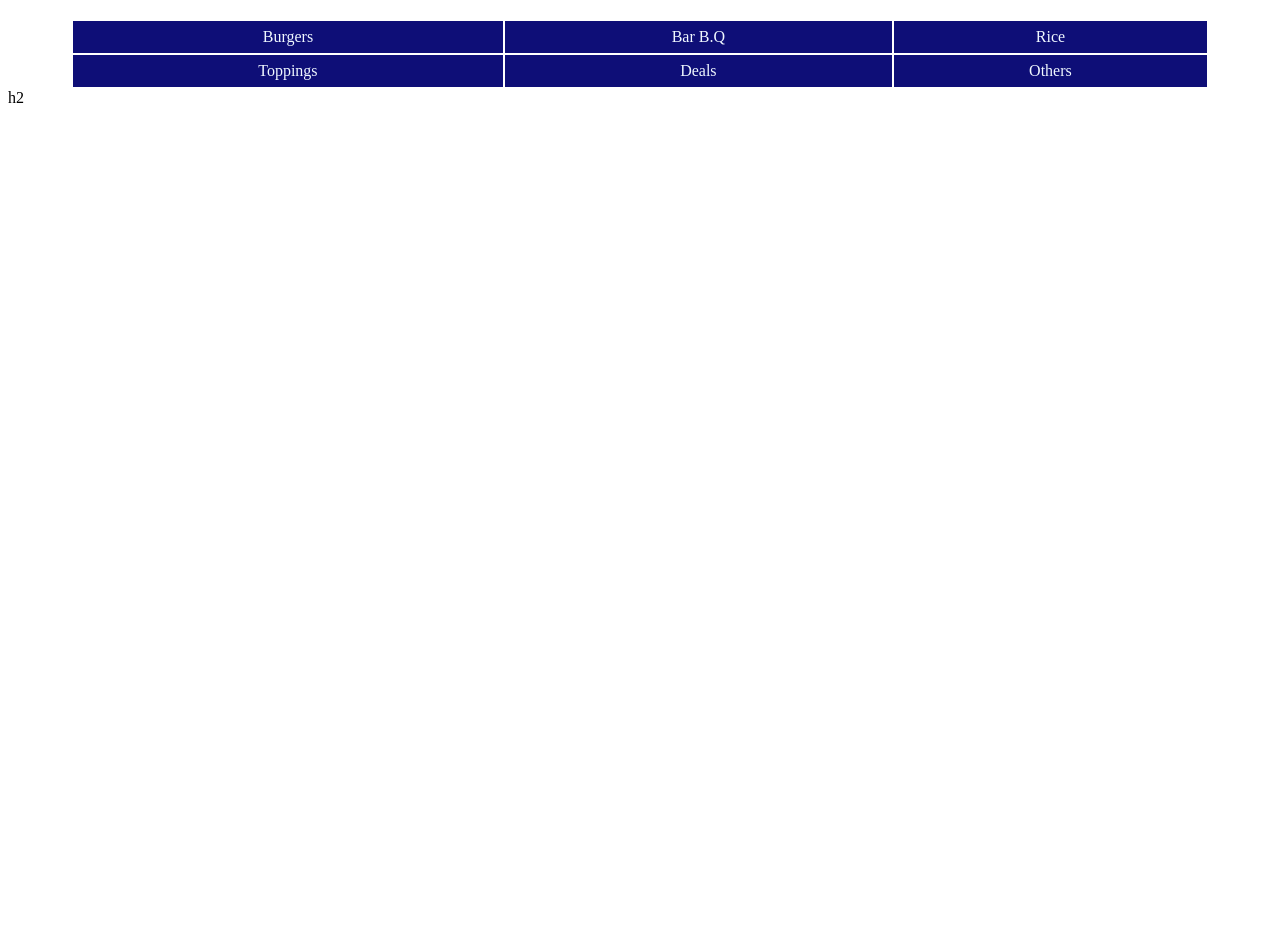
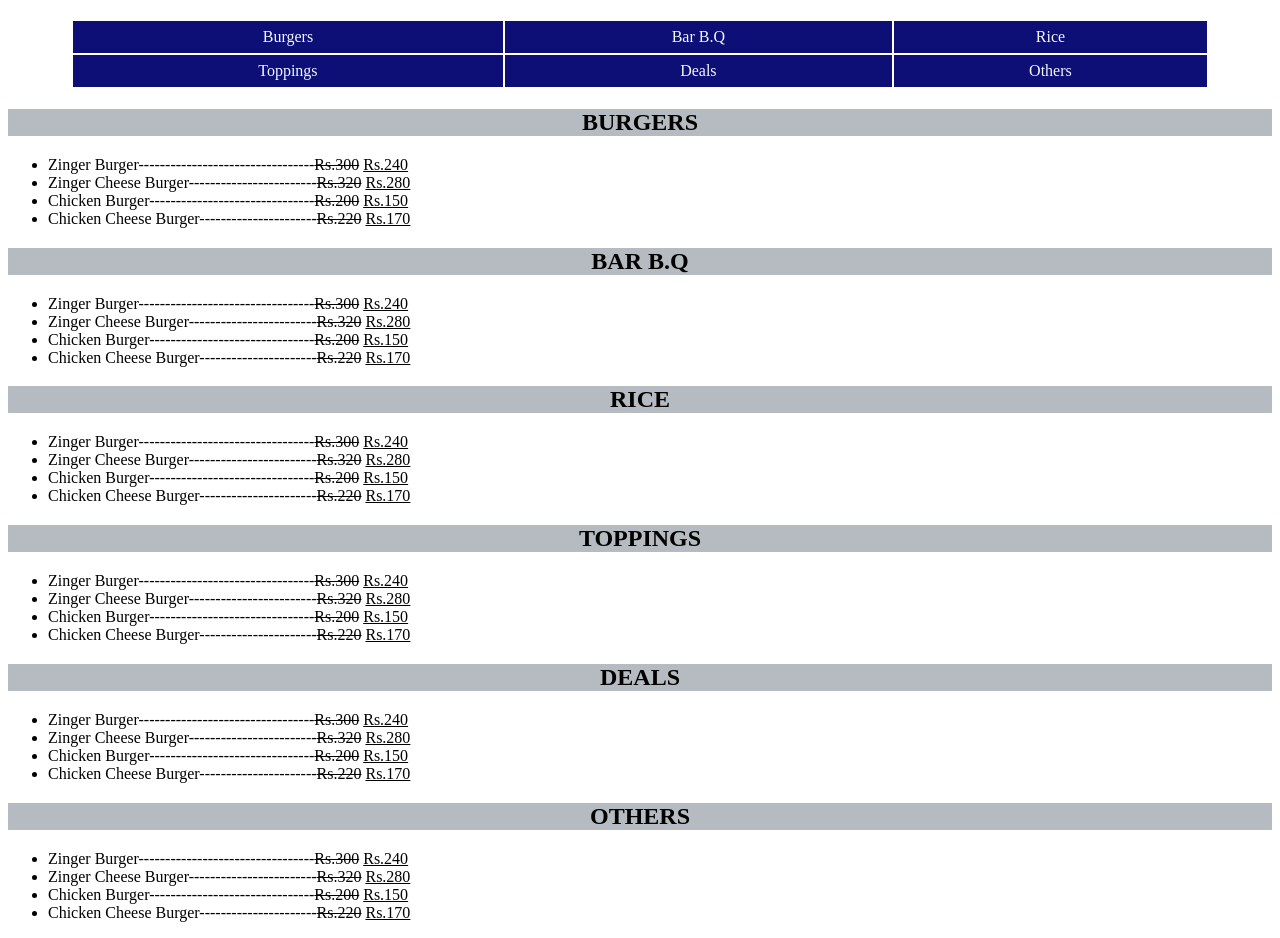
Before and after one commit to mohtishim/mini-web-layout, a plain HTML site: page index.html in a window 1280 px wide. Shown: the part 251-1189 px from the top of the page. Before the commit the page ends 800 px from the top, so only its background shows below. Drawn offline with Linux system fonts and the light colour scheme.

Commit message:
ok 1st pg

```diff
--- a/index.html
+++ b/index.html
@@ -27,16 +27,87 @@
 
     <table class="table2">
         <tr>
-            <td><a href="">Burgers</a></td>
-            <td><a href="">Bar B.Q</a></td>
-            <td><a href="">Rice</a></td>
+            <td><a href="#h21">Burgers</a></td>
+            <td><a href="#h22">Bar B.Q</a></td>
+            <td><a href="#h23">Rice</a></td>
         </tr>
         <tr>
-            <td><a href="">Toppings</a></td>
-            <td><a href="">Deals</a></td>
-            <td><a href="">Others</a></td>
+            <td><a href="#h24">Toppings</a></td>
+            <td><a href="#h25">Deals</a></td>
+            <td><a href="#h26">Others</a></td>
         </tr>
     </table>
-    h2
+  <div class="div1">
+    <h2 id="h21">Burgers</h2>
+    <ul>
+        <li>Zinger Burger---------------------------------<span class="cut">Rs.300</span> <span class="uline">Rs.240</span>
+        </li>
+
+        <li>Zinger Cheese Burger------------------------<span class="cut">Rs.320</span> <span class="uline">Rs.280</span> </li>
+
+        <li>Chicken Burger-------------------------------<span class="cut">Rs.200</span> <span class="uline">Rs.150</span> </li>
+
+        <li>Chicken Cheese Burger----------------------<span class="cut">Rs.220</span> <span class="uline">Rs.170</span> </li>
+    </ul>
+    <h2 id="h22">Bar B.Q</h2>
+    <ul>
+        <li>Zinger Burger---------------------------------<span class="cut">Rs.300</span> <span class="uline">Rs.240</span>
+        </li>
+
+        <li>Zinger Cheese Burger------------------------<span class="cut">Rs.320</span> <span class="uline">Rs.280</span> </li>
+
+        <li>Chicken Burger-------------------------------<span class="cut">Rs.200</span> <span class="uline">Rs.150</span> </li>
+
+        <li>Chicken Cheese Burger----------------------<span class="cut">Rs.220</span> <span class="uline">Rs.170</span> </li>
+    </ul>
+
+    <h2 id="h23">Rice</h2>
+    <ul>
+        <li>Zinger Burger---------------------------------<span class="cut">Rs.300</span> <span class="uline">Rs.240</span>
+        </li>
+
+        <li>Zinger Cheese Burger------------------------<span class="cut">Rs.320</span> <span class="uline">Rs.280</span> </li>
+
+        <li>Chicken Burger-------------------------------<span class="cut">Rs.200</span> <span class="uline">Rs.150</span> </li>
+
+        <li>Chicken Cheese Burger----------------------<span class="cut">Rs.220</span> <span class="uline">Rs.170</span> </li>
+    </ul>
+
+    <h2 id="h24">Toppings</h2>
+    <ul>
+        <li>Zinger Burger---------------------------------<span class="cut">Rs.300</span> <span class="uline">Rs.240</span>
+        </li>
+
+        <li>Zinger Cheese Burger------------------------<span class="cut">Rs.320</span> <span class="uline">Rs.280</span> </li>
+
+        <li>Chicken Burger-------------------------------<span class="cut">Rs.200</span> <span class="uline">Rs.150</span> </li>
+
+        <li>Chicken Cheese Burger----------------------<span class="cut">Rs.220</span> <span class="uline">Rs.170</span> </li>
+    </ul>
+
+    <h2 id="h25">Deals</h2>
+    <ul>
+        <li>Zinger Burger---------------------------------<span class="cut">Rs.300</span> <span class="uline">Rs.240</span>
+        </li>
+
+        <li>Zinger Cheese Burger------------------------<span class="cut">Rs.320</span> <span class="uline">Rs.280</span> </li>
+
+        <li>Chicken Burger-------------------------------<span class="cut">Rs.200</span> <span class="uline">Rs.150</span> </li>
+
+        <li>Chicken Cheese Burger----------------------<span class="cut">Rs.220</span> <span class="uline">Rs.170</span> </li>
+    </ul>
+
+    <h2 id="h26">Others</h2>
+    <ul>
+        <li>Zinger Burger---------------------------------<span class="cut">Rs.300</span> <span class="uline">Rs.240</span>
+        </li>
+
+        <li>Zinger Cheese Burger------------------------<span class="cut">Rs.320</span> <span class="uline">Rs.280</span> </li>
+
+        <li>Chicken Burger-------------------------------<span class="cut">Rs.200</span> <span class="uline">Rs.150</span> </li>
+
+        <li>Chicken Cheese Burger----------------------<span class="cut">Rs.220</span> <span class="uline">Rs.170</span> </li>
+    </ul>
+  </div>
 </body>
 </html>
--- a/style.css
+++ b/style.css
@@ -37,7 +37,7 @@
     color: white;
 }
 
-.head2{
+.head2, .div1>h2{
     background-color: rgb(182, 187, 193);
     text-align: center;
     text-transform: uppercase;
@@ -64,3 +64,11 @@
     color: aliceblue;
 
 }
+
+.cut{
+    text-decoration: line-through;
+}
+
+.uline{
+    text-decoration: underline;
+}
```
